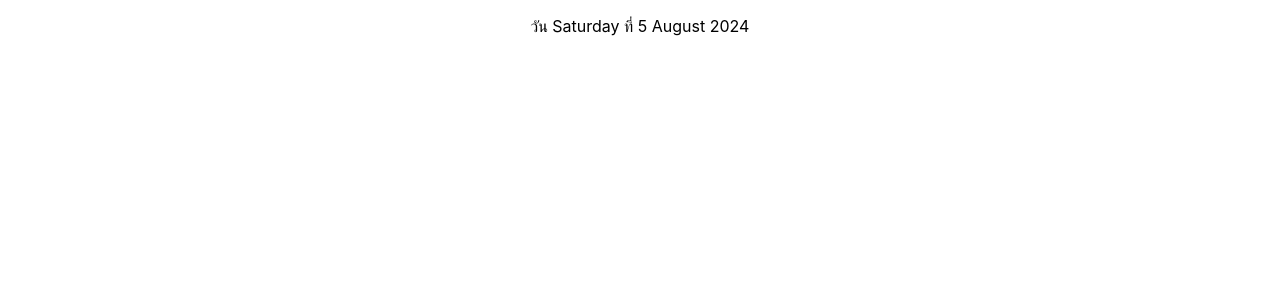
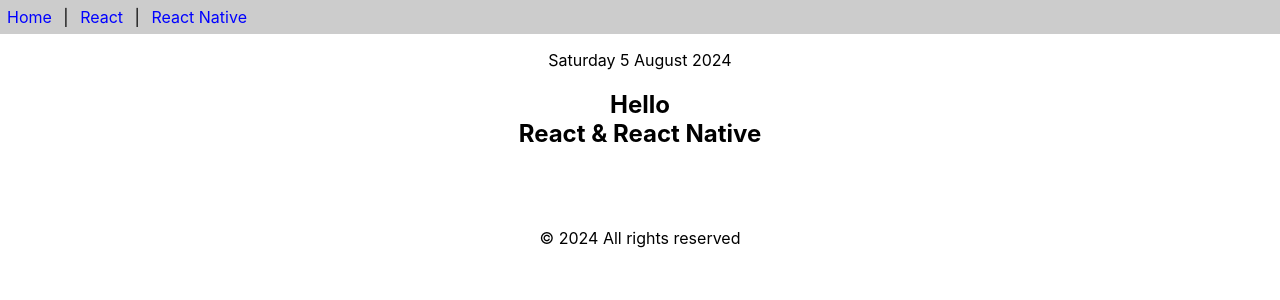
Before and after one commit to Kanonphatchada/app1, a React (Create React App) app: page / in a window 1280 px wide. Shown: the top 300 px of the page. Built offline with nearby package versions, Linux system fonts and the light colour scheme.

Commit message:
Function Component
Function Component

```diff
--- a/src/App.js
+++ b/src/App.js
@@ -1,10 +1,15 @@
 import React from 'react'
-import Calender from './class-component';
+import { Header,Content,Footer } from './func-components'
+import Calender from './class-components'
 
 function App() {
+  //แบบที่ 1 กำหนดฟังก์ชันทั้งหมดที่จะแสดงในแบบอาเรย์
   return(
     <>
-     <p><center><Calender/></center></p>
+    <Header/>
+    <p><center><Calender/></center></p>
+    <Content/>
+    <Footer/>
     </>
   )
   }
--- a/src/class-component.js
+++ b/src/class-components.js
@@ -9,7 +9,7 @@
         const day = date.getDate()
         const month = monthNames[date.getMonth()]
         const year = date.getFullYear()
-        return `วัน ${weekDay} ที่ ${day} ${month} ${year}` //กด alt กด 9 ตามด้วย 6
+        return `${weekDay} ${day} ${month} ${year}` //กด alt กด 9 ตามด้วย 6
     }
     render(){
         return <div>{this.getDate()}</div>
--- /dev/null
+++ b/src/func-components.js
@@ -0,0 +1,33 @@
+import React from 'react'
+
+export function Header() {
+    const aStyle = {
+            display: 'inline-block',
+            color: 'blue',
+            margin: '7px',
+            textDecoration: 'none'
+        }
+
+        return(
+            <div style={{backgroundColor:'#ccc'}}>
+            <a href="" style={aStyle}>Home</a> |&nbsp;
+            <a href="" style={aStyle}>React</a> |&nbsp;
+            <a href="" style={aStyle}>React Native</a>
+            </div>
+        )
+}
+export function Content(){
+    return (
+        <div style={{textAlign: 'center'}}>
+            <h2>Hello <br/>React & React Native</h2>
+            <br/><br/><br/>
+        </div>
+    )
+}
+export const Footer = () => {
+    return (
+        <div style={{textAlign:'center'}}>
+            &copy; {new Date().getFullYear()} All rights reserved
+        </div>
+    )
+}
```
